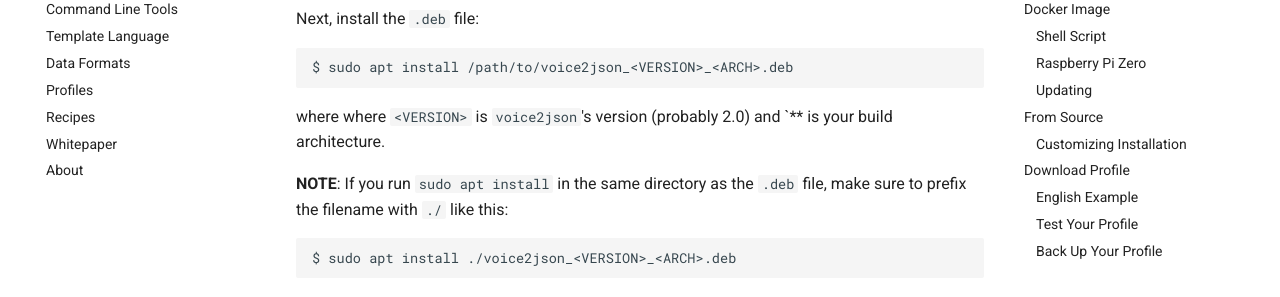
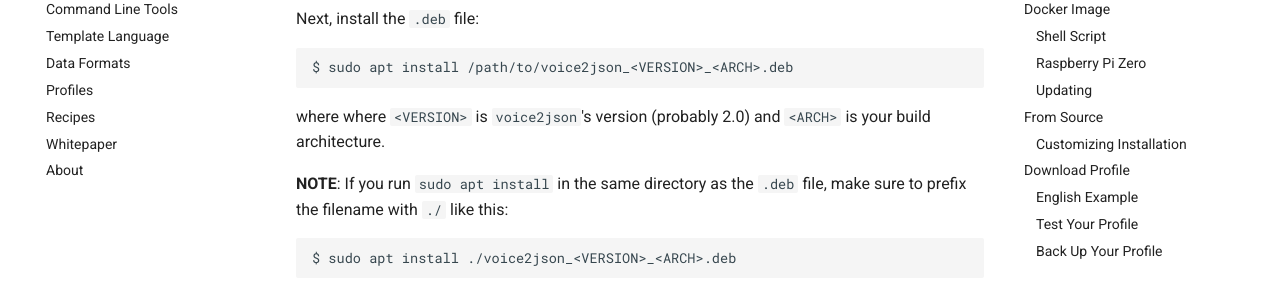
Before and after one commit to synesthesiam/voice2json, an MkDocs documentation site: the page built from docs/install.md, in a window 1280 px wide and 900 px high, scrolled down 1451 px. Shown: the part 153-450 px from the top of the window. Built offline with MkDocs 1.6.1 and Material for MkDocs 9.7.7, drawn with Linux system fonts in a browser that asks for light colours.

Commit message:
Fix typo

````diff
--- a/docs/install.md
+++ b/docs/install.md
@@ -59,7 +59,7 @@
 $ sudo apt install /path/to/voice2json_<VERSION>_<ARCH>.deb
 ```
 
-where where `<VERSION>` is `voice2json`'s version (probably 2.0) and `<ARCH>** is your build architecture.
+where where `<VERSION>` is `voice2json`'s version (probably 2.0) and `<ARCH>` is your build architecture.
 
 **NOTE**: If you run `sudo apt install` in the same directory as the `.deb` file, make sure to prefix the filename with `./` like this:
 
````
